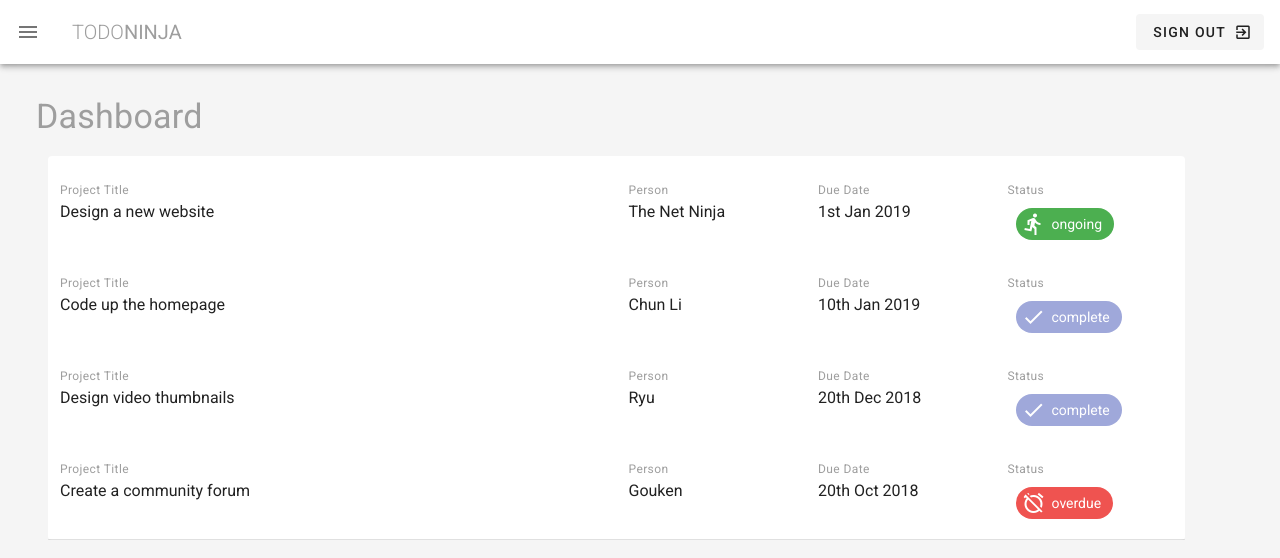
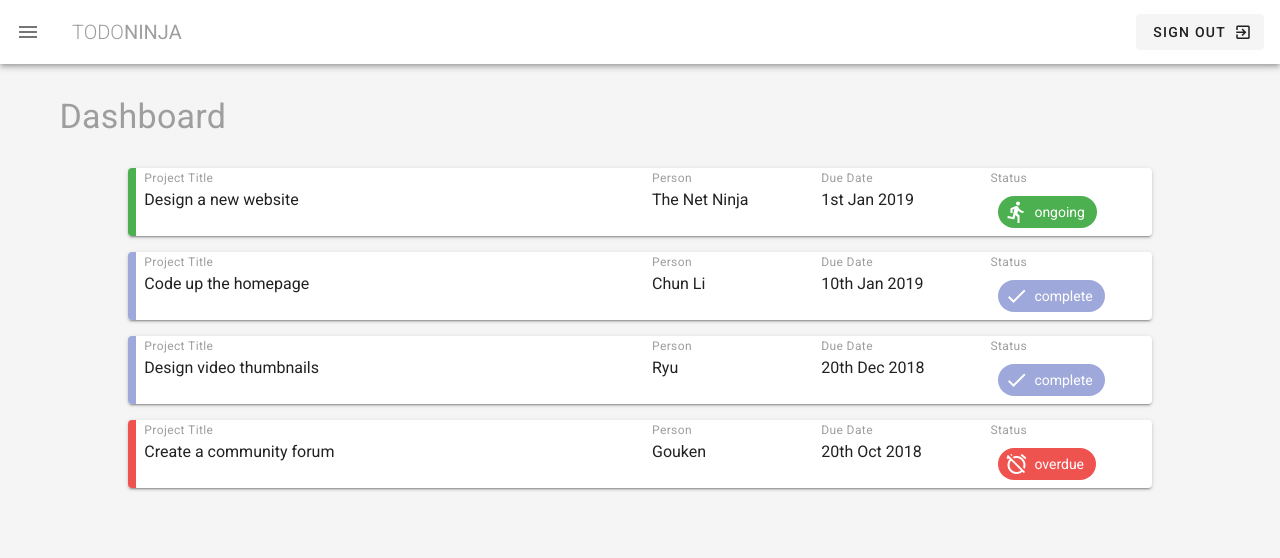
Before and after one commit to KalpasWang/todoninja, a Vue app: page / in a window 1280 px wide. Shown: the top 558 px of the page. Built offline with nearby package versions, Linux system fonts and the light colour scheme.

Commit message:
project cards change to alert

```diff
--- a/src/App.vue
+++ b/src/App.vue
@@ -2,7 +2,7 @@
   <v-app class="grey lighten-4">
     <NavBar />
     <v-content class="grey lighten-4">
-      <v-container class="mx-6 my-5">
+      <v-container class="mx-auto my-5">
         <router-view></router-view>
       </v-container>
     </v-content>
--- a/src/views/Dashboard.vue
+++ b/src/views/Dashboard.vue
@@ -1,22 +1,24 @@
 <template>
   <div class="dashboard">
     <h1 class="display-1 grey--text">Dashboard</h1>
-    <v-container fluid class="my-5">
-      <v-card flat v-for="project in projects" :key="project.title">
-        <v-row class="pa-3" border="left" colored-border :color="`${colors[project.status]}`">
-          <v-col xs="12" sm="12" md="6">
+    <v-container fluid class="mx-auto my-5">
+      <v-alert v-for="project in projects" :key="project.title" width="90%" border="left"
+        colored-border :color="`${colors[project.status]}`" elevation="2" class="py-0 mx-auto"
+      >
+        <v-row>
+          <v-col cols="12" sm="12" md="6">
             <div class="caption grey--text">Project Title</div>
             <div>{{ project.title }}</div>
           </v-col>
-          <v-col xs="6" sm="4" md="2">
+          <v-col cols="6" sm="4" md="2">
             <div class="caption grey--text">Person</div>
             <div>{{ project.person }}</div>
           </v-col>
-          <v-col xs="6" sm="4" md="2">
+          <v-col cols="6" sm="4" md="2">
             <div class="caption grey--text">Due Date</div>
             <div>{{ project.due }}</div>
           </v-col>
-          <v-col xs="6" sm="4" md="2">
+          <v-col cols="6" sm="4" md="2">
             <div class="caption grey--text">Status</div>
             <v-chip class="ma-2" :color="`${colors[project.status]}`" text-color="white">
               <v-avatar left>
@@ -26,8 +28,7 @@
             </v-chip>
           </v-col>
         </v-row>
-        <v-divider></v-divider>
-      </v-card>
+      </v-alert>
     </v-container>
   </div>
 </template>
```
